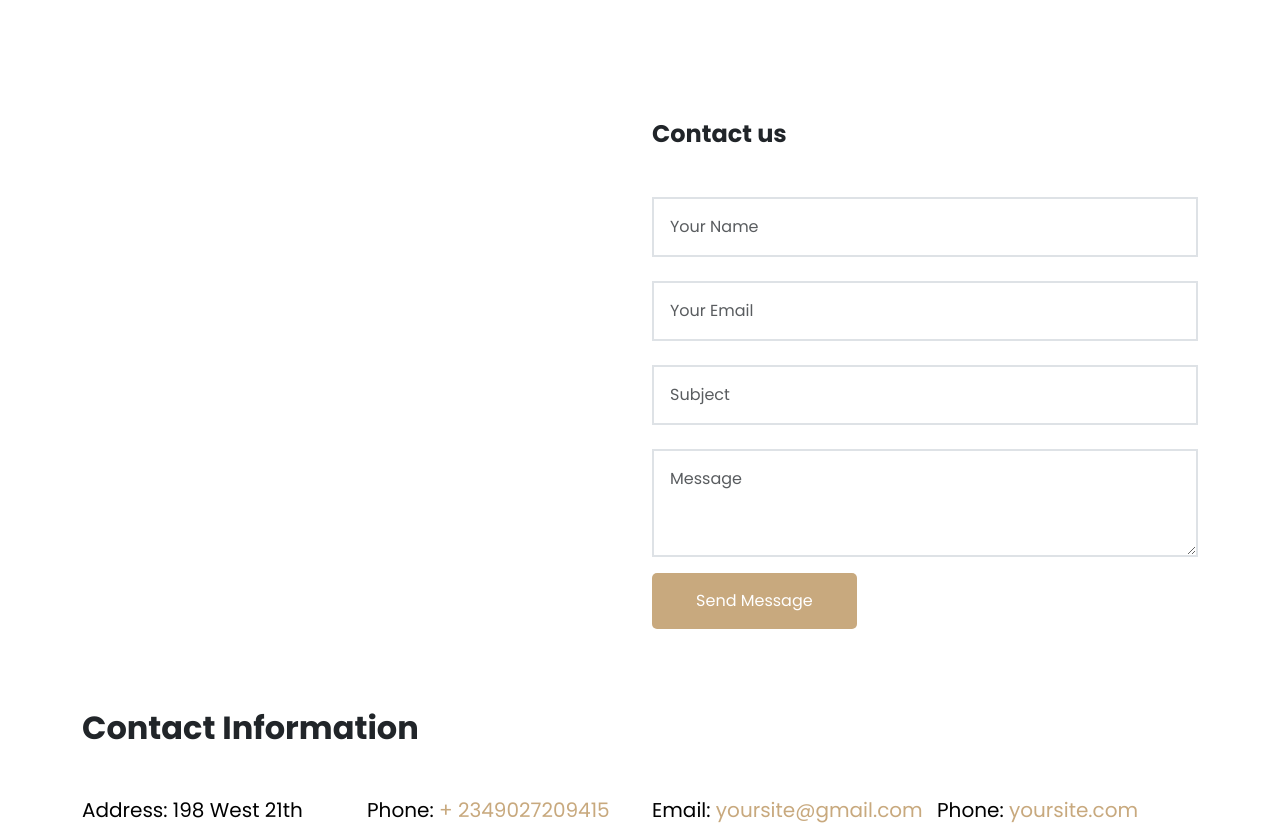
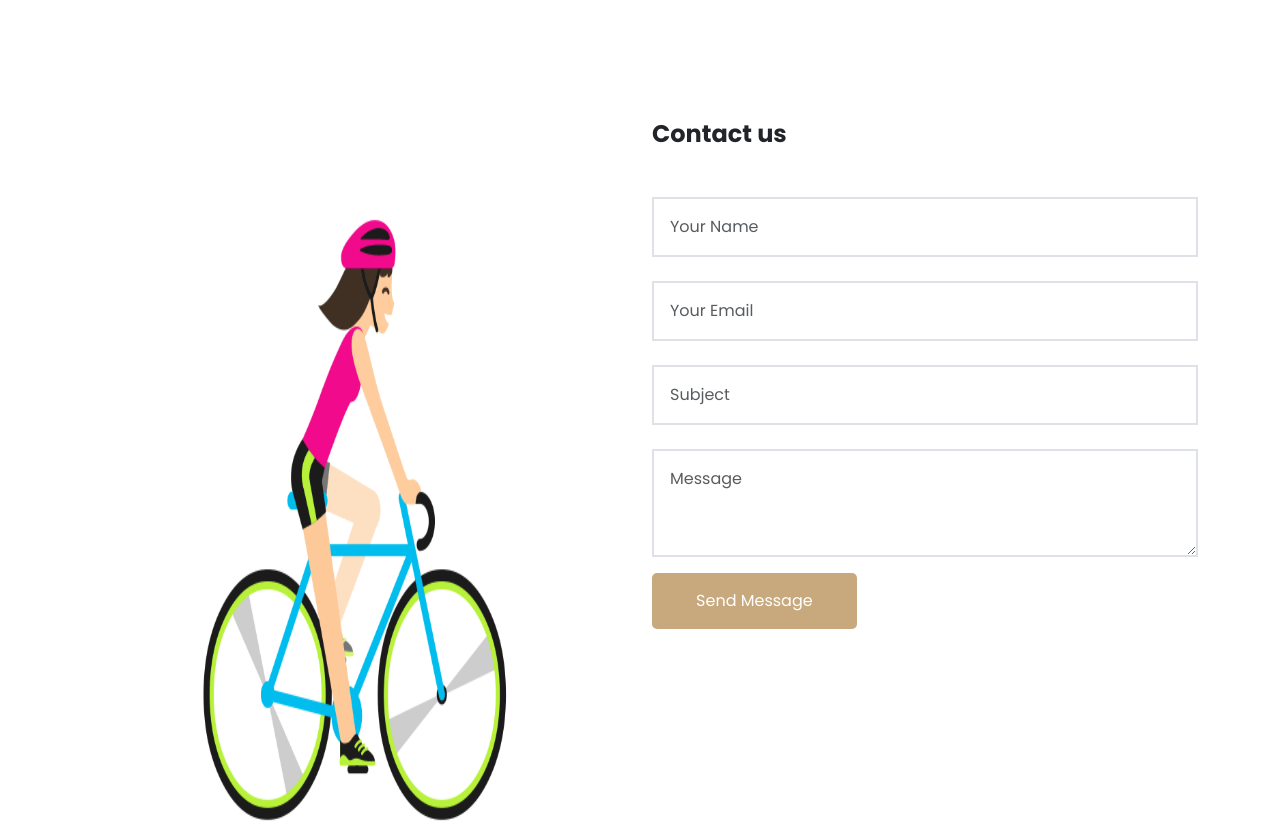
Before and after one commit to AllSparkTech100/test, a React (Vite) app: page /contact in a window 1280 px wide. Shown: the part 800-1625 px from the top of the page. Built offline with nearby package versions, Linux system fonts and the light colour scheme.

Commit message:
Additional Updates

```diff
--- a/src/App.jsx
+++ b/src/App.jsx
@@ -7,9 +7,7 @@ import Footer from "./Components/Footer";
 function App() {
   return (
     <>
-      <div className="nav">
-        <NavComp />
-      </div>
+      <NavComp />
       <Pages />
       <Footer />
     </>
--- a/src/Components/NavComp.jsx
+++ b/src/Components/NavComp.jsx
@@ -1,4 +1,4 @@
-import { Container, Nav, Navbar} from "react-bootstrap";
+import { Container, Nav, Navbar } from "react-bootstrap";
 import "../app.scss";
 import ButtonComp from "./Button";
 import { useState, useEffect } from "react";
@@ -23,7 +23,6 @@ function NavComp() {
   }, []);
 
   const headerStyle = {
-    // backgroundColor: isScrolled ? "white" : "transparent",
     position: "fixed",
     top: "0",
     zIndex: "900",
@@ -31,18 +30,32 @@ function NavComp() {
     transition: "background-color 0.3s ease",
     display: "flex",
     alignItems: "center",
-    justifyContents: "center",
+    justifyContents: "space-between",
     height: isScrolled ? "65px" : "65px",
     borderBottom: isScrolled ? "none" : "1px solid snow",
   };
 
   return (
-    <header style={headerStyle} className={isScrolled ? "bg-white" : "bg-md-transparent"}>
-      <Navbar expand="lg" fixed="top" >
+    <>
+      {/* <div id="new d-none">
+        <div className="new_inner">
+          <p>+234-123-4782-90</p>
+          <p>youremail@me.com</p>
+          <p>Open Hours: Monday - Saturday 8:00AM - 9:00PM</p>
+        </div>
+      </div> */}
+      <header
+        style={headerStyle}
+        className={isScrolled ? "bg-white" : "bg-transparent"}
+      >
+
+        <Navbar expand="lg" fixed="top">
           <Container fluid="sm">
             <Navbar.Brand
               href="/"
-            className={isScrolled ? "text-black fw-bold" : "text-white fw-bold"}
+              className={
+                isScrolled ? "text-black fw-bold" : "text-white fw-bold"
+              }
             >
               Feliciano
             </Navbar.Brand>
@@ -52,7 +65,7 @@ function NavComp() {
               variant="secondary"
             />
             <Navbar.Collapse id="basic-navbar-nav shadow-none">
-            <Nav className="ms-auto align-items-md-center nav_carrier justify-content-md-around ">
+              <Nav className="ms-auto align-items-md-center justify-content-md-between ">
                 <Nav.Link
                   href="/"
                   className={
@@ -115,6 +128,7 @@ function NavComp() {
           </Container>
         </Navbar>
       </header>
+    </>
   );
 }
 
--- a/src/Pages/Contact.jsx
+++ b/src/Pages/Contact.jsx
@@ -1,5 +1,7 @@
 import { Container, Row, Col, Form } from "react-bootstrap";
 import "./pages.scss";
+import bike from "../Photos/bike.gif"
+
 
 function Contact() {
   return (
@@ -19,7 +21,9 @@ function Contact() {
         <Container fluid="sm" className="first-contact-section">
           <Row>
             <Col md={6} sm={12}>
-              <div className="left_map"></div>
+              <div className="left_map ">
+              <img src={bike} alt="" />
+              </div>
             </Col>
             <Col md={6} sm={12}>
               <div className="right_form">
--- a/src/Pages/Stories.jsx
+++ b/src/Pages/Stories.jsx
@@ -149,7 +149,6 @@ function Stories() {
               </Row>
             </Container>
           </div>
-          <Col></Col>
         </Container>
       </main>
     </>
--- a/src/Pages/pages.scss
+++ b/src/Pages/pages.scss
@@ -268,6 +268,16 @@ main {
   .first-contact-section {
     margin-top: 5rem;
     font-family: $font;
+
+    .left_map {
+      background-color: red;
+      height: 100vh;
+      width: 100%;
+      img {
+        height: 100%;
+        width: 100%;
+      }
+    }
   }
   .last_carrier {
     margin-top: 5rem;
--- a/src/__variable.scss
+++ b/src/__variable.scss
@@ -27,6 +27,21 @@ $fontFamily: "Great Vibes", cursive;
 
 .blog_page {
   margin-top: -10rem;
+}
+
+#new{
+  height: 30px;
+  font-family: $font;
+  background-color: red;
+  width: 100%;
+  position: fixed;
+  top: 0;
+  z-index: 99999;
+  .new_inner{
+    display: flex;
+    justify-content: space-between;
+    align-items: center;
+  }
 }
 .bg-image {
   background-repeat: no-repeat;
```
Also changed, not shown: src/Photos/bike.gif (added). Lines whose indentation alone changed are shown as unchanged.
